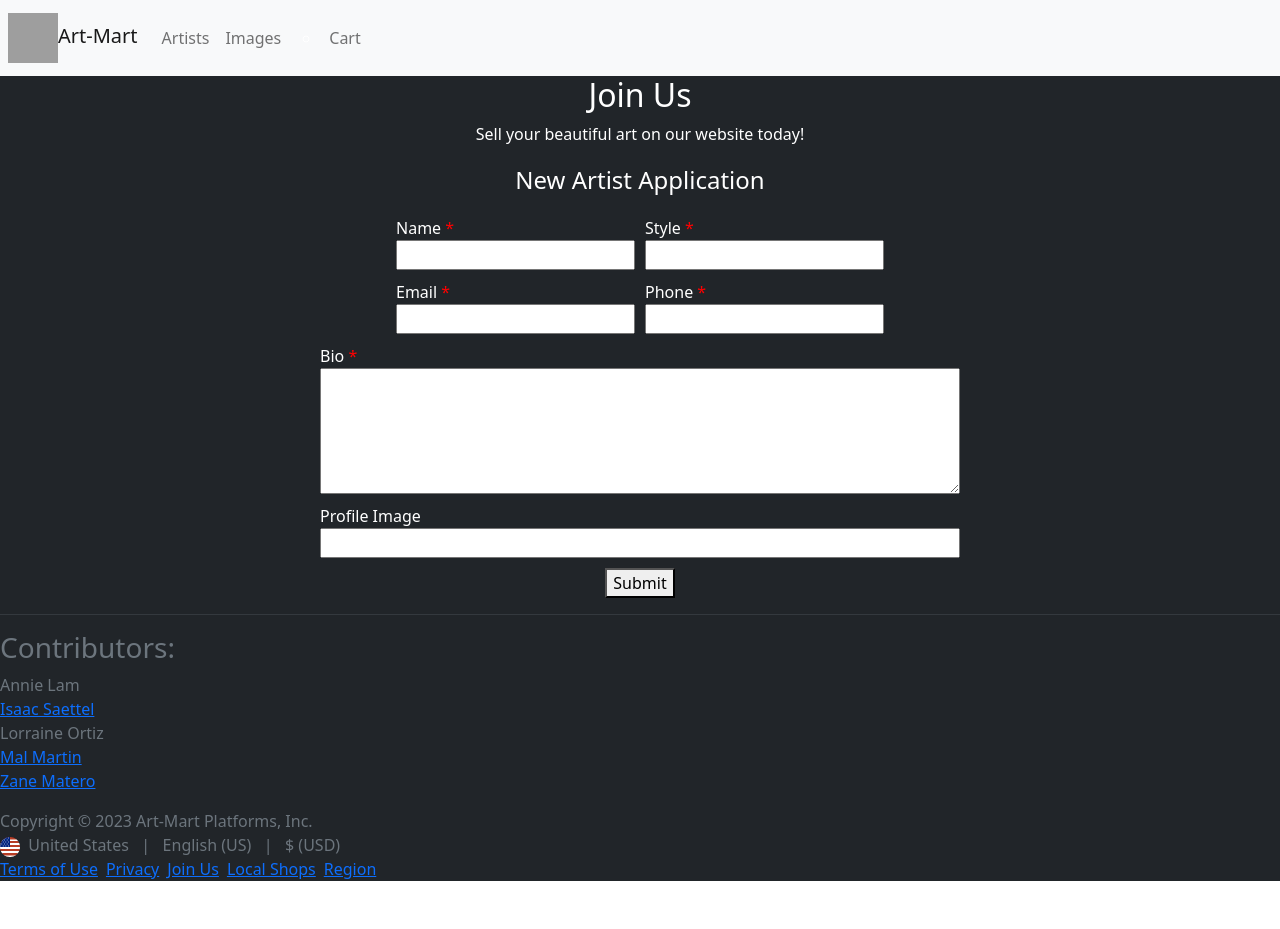
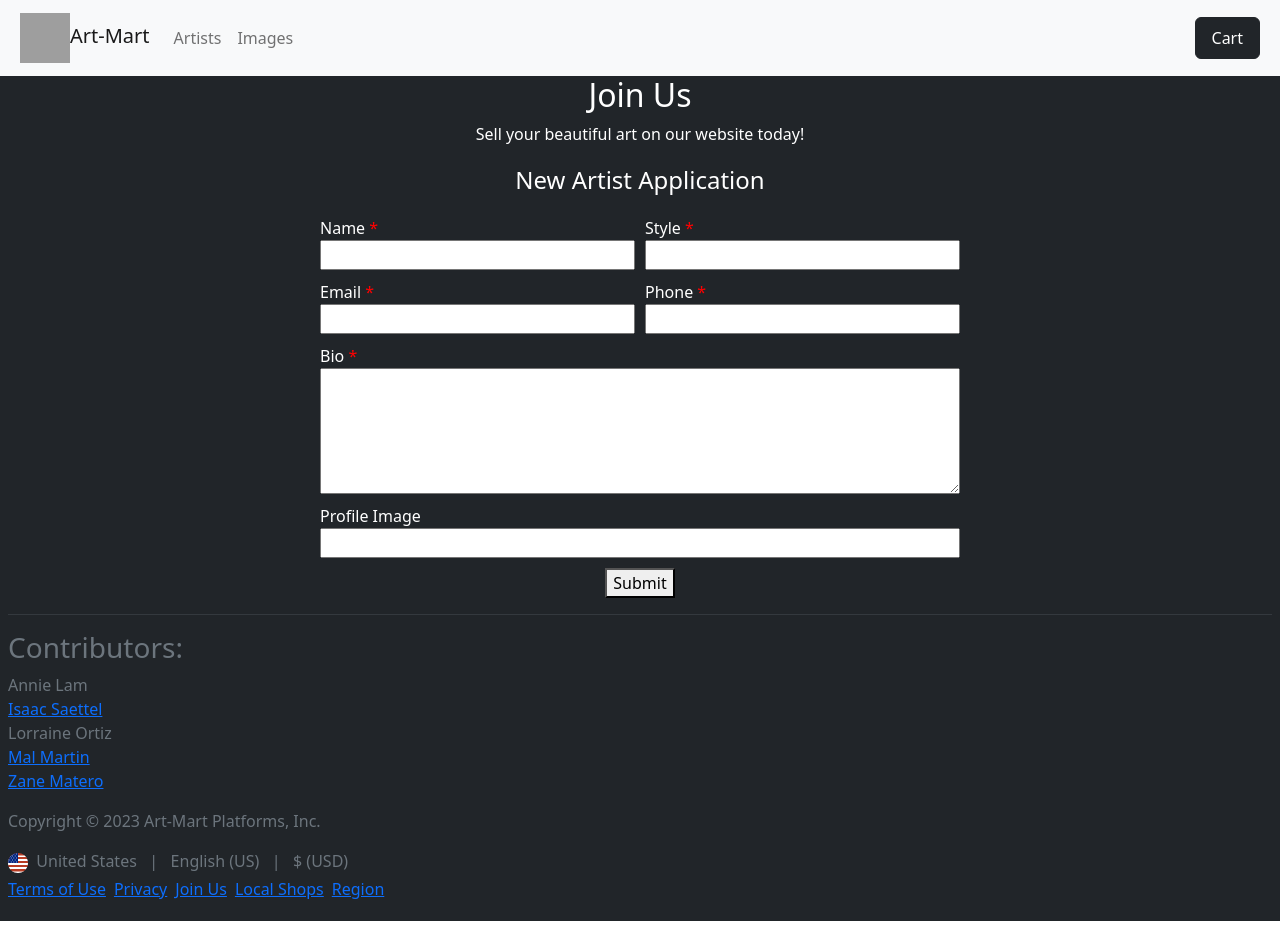
Before and after one commit to INS140/Art-Gallery-Marketplace, a React (Create React App) app in the folder art-gallery-marketplace/: page /join-us in a window 1280 px wide. Before the commit the page ends 897 px from the top, so only its background shows below. Built offline with nearby package versions, Linux system fonts and the light colour scheme; grey boxes are pictures that could not be loaded.

Commit message:
CartContext and CartView

```diff
--- a/art-gallery-marketplace/src/components/ArtistGallery.js
+++ b/art-gallery-marketplace/src/components/ArtistGallery.js
@@ -15,14 +15,15 @@ export default function ArtistGallery(){
         </div>
       )
   }
-    return(
-        <div>
+  return <div className='m-2'>
     <h1 className="text-light" style={{textAlign: "Center"}}>Artists</h1>
     <hr></hr>
-            <h3 className="text-secondary">Not an artist? Want to be? Click
-            <Link to="/join-us" className="btn btn-primary">Here</Link> to make your artist page!</h3>
+    <h3 className="text-secondary">
+      Not an artist? Want to be? Click &nbsp;
+      <Link to="/join-us" className="btn btn-primary">Here</Link>
+      &nbsp; to make your artist page!
+    </h3>
     <hr></hr>
     {createGrid()}
   </div>
-    )
 }
--- /dev/null
+++ b/art-gallery-marketplace/src/components/CartItem.js
@@ -0,0 +1,26 @@
+import { Link } from 'react-router-dom'
+
+export default function CartItem({ item }) {
+  const {
+    title,
+    pic,
+    description,
+    price,
+    quantity
+  } = item
+
+  return <div className="cart-item bg-light rounded-end my-3">
+    <div className="mh-100 item-img-container">
+      <Link to={`/artworks/${item.id}`}>
+        <img src={pic} alt={title} className="item-img" />
+      </Link>
+    </div>
+    <div className="item-details p-2">
+      <h3 className="d-inline">{title}</h3>
+      <button className='d-inline float-end bg-dark text-light'>Remove</button>
+      <p className='h-50 p-1 my-1 item-description border-dark-subtle'>{description}</p>
+      <span className="float-start mt-2 fs-5">Price: ${price}</span>
+      <span className="float-end mt-2 fs-5">Quantity: {quantity}</span>
+    </div>
+  </div>
+}
--- a/art-gallery-marketplace/src/components/CartView.js
+++ b/art-gallery-marketplace/src/components/CartView.js
@@ -1,14 +1,51 @@
-import { Link } from "react-router-dom";
-import useFetch from './custom-hooks/useFetch'
+import { useContext } from 'react'
+import { CartContext } from './context/CartContext'
+import CartItem from './CartItem'
+import './css/cart.css'
 
 export default function CartView() {
-    const { get } = useFetch()
+  const cart = [{
+    "id": "6443a3737eb20d4f1ca187ca",
+    "title": "Isaac01",
+    "pic": "https://media.nga.gov/iiif/d7add44a-80d3-434c-93e3-4572ab06283d/full/!740,560/0/default.jpg",
+    "artist": "64420b0b403305b28b482d7b",
+    "description": "Lorem ipsum dolor sit amet, consectetur adipiscing elit, sed do eiusmod tempor incididunt ut labore et dolore magna aliqua. dsbkahwofuyqfh qducyaudbffqjhgdpy;WN P QUEJHB9 JQ'WOUPUYHQ ERLVIUWB C;QPpih h;priuvwpuerliubfvw ;hrt pw8e wjk rpiwq 3lrqfqe9fpber ;q4irvpd8 bqeqriuqbvy rlvbqp87p;3 g;jhrvekbs dg ljhedvouyv;aj ludycvpauy dvbqludyvoyl lj ouyvepquehvv;qejhpbud;vkje;uigaeyfeq v igpfdh .aknsdd luy;eqjhbe.fkjq;dvgl eqviopr; v;vipbqryu vp0q8 ue 0 hp9 h8f[ uwf87q3pfi3bfpiu3 -3h[qblhvor8vgbq ",
+    "price": 30,
+    "year": {
+      "$date": "2021-01-01T00:00:00Z"
+    },
+    "style": "modern",
+    "size": "10X10",
+    "sold": false,
+    "copies": 1,
+    quantity: 1
+  },
+  {
+    "id": "6443a3737eb20d4f1ca187ca",
+    "title": "Isaac01",
+    "pic": "https://media.nga.gov/iiif/d7add44a-80d3-434c-93e3-4572ab06283d/full/!740,560/0/default.jpg",
+    "artist": "64420b0b403305b28b482d7b",
+    "description": "Lorem ipsum dolor sit amet, consectetur adipiscing elit, sed do eiusmod tempor incididunt ut labore et dolore magna aliqua. dsbkahwofuyqfh qducyaudbffqjhgdpy;WN P QUEJHB9 JQ'WOUPUYHQ ERLVIUWB C;QPpih h;priuvwpuerliubfvw ;hrt pw8e wjk rpiwq 3lrqfqe9fpber ;q4irvpd8 bqeqriuqbvy rlvbqp87p;3 g;jhrvekbs dg ljhedvouyv;aj ludycvpauy dvbqludyvoyl lj ouyvepquehvv;qejhpbud;vkje;uigaeyfeq v igpfdh .aknsdd luy;eqjhbe.fkjq;dvgl eqviopr; v;vipbqryu vp0q8 ue 0 hp9 h8f[ uwf87q3pfi3bfpiu3 -3h[qblhvor8vgbq ",
+    "price": 30,
+    "year": {
+      "$date": "2021-01-01T00:00:00Z"
+    },
+    "style": "modern",
+    "size": "10X10",
+    "sold": false,
+    "copies": 1,
+    quantity: 1
+  }] // useContext(CartContext)
 
-    return(
-        <div className="cart-container">
-            <h1 className="text-light text-center">Your cart is empty.</h1>
-            {/* <Link className="nav-link" to="/AboutUs">Cart</Link> */}
-            { }
+  return <div className="cart-container m-2">
+    { !cart.length
+      ? <h1 className="text-light text-center my-5">Your cart is empty.</h1>
+      : <>
+        <h1>Your Cart</h1>
+        <div className='text-dark'>
+          {cart.map(item => <CartItem key={item.id} item={item} />)}
         </div>
-    )
+      </>
+    }
+  </div>
 }
--- a/art-gallery-marketplace/src/components/Footer.js
+++ b/art-gallery-marketplace/src/components/Footer.js
@@ -2,7 +2,7 @@ import { Link } from 'react-router-dom'
 import './css/footer.css'
 
 export default function Footer(){
-  return <div className="bg-dark text-secondary">
+  return <div className="bg-dark text-secondary m-2">
     <hr></hr>
     <h3>Contributors:</h3>
     <ul className="list-unstyled">
@@ -15,7 +15,7 @@ export default function Footer(){
     <p className='left'>Copyright © 2023 Art-Mart Platforms, Inc.</p>
     <img src='./images/FlagIcon.svg' alt='US' />
     <span>&nbsp; United States &nbsp; | &nbsp; English (US) &nbsp; | &nbsp; $ (USD)</span>
-    <div>
+    <div className='py-1'>
       <ul className="list-inline">
         <li className="list-unstyled list-inline-item">
           <a href="#">Terms of Use</a>
--- a/art-gallery-marketplace/src/components/Navbar.js
+++ b/art-gallery-marketplace/src/components/Navbar.js
@@ -1,13 +1,13 @@
 import { Link } from "react-router-dom"
 
 export default function MainNav() {
-  return (
-    <nav className="navbar navbar-expand bg-light p-2">
+  return <nav className="navbar navbar-expand bg-light p-2">
+    <div className="container-fluid">
       <Link className="navbar-brand nav-link active" to="/"><img src="https://placekitten.com/50/50" />Art-Mart</Link>
       <button className="navbar-toggler" type="button" data-bs-toggle="collapse" data-bs-target="#navbarSupportedContent" aria-controls="navbarSupportedContent" aria-expanded="false" aria-label="Toggle navigation">
-      <span className="navbar-toggler-icon"></span>
-    </button>
-    <div className="collapse navbar-collapse" id="navbarSupportedContent">
+        <span className="navbar-toggler-icon"></span>
+      </button>
+      <div className="collapse navbar-collapse" id="navbarSupportedContent">
         <ul className="navbar-nav">
           <li className="nav-item">
             <Link className="nav-link" to="/artists">Artists</Link>
@@ -15,15 +15,11 @@ export default function MainNav() {
           <li className="nav-item">
             <Link className="nav-link" to="/images">Images</Link>
           </li>
-          <ul className="collapse navbar-collapse navbar-right" id="navbarSupportedContent">
-          <li className="nav-item">
-          <Link className="nav-link navbar-right" to="/cart">Cart</Link>
-          </li>
-          </ul>
         </ul>
       </div>
-    </nav>
-  )
+      <Link className="nav-link navbar-right btn btn-dark px-3 py-2" to="/cart">Cart</Link>
+    </div>
+  </nav>
 }
 /*
  <nav className="navbar navbar-expand-lg bg-light p-2">
--- /dev/null
+++ b/art-gallery-marketplace/src/components/context/CartContext.js
@@ -0,0 +1,19 @@
+import { createContext, useState } from "react";
+
+export const CartContext = createContext([])
+
+export default function CartProvider({children}) {
+    const [cart, setCart] = useState([])
+
+    const handleCartAdd = item => {
+        setCart(prev => [...prev, item])
+    }
+
+    const handleCartRemove = item => {
+        setCart(prev => prev.filter(i => i.id !== item.id))
+    }
+
+    return <CartContext.Provider value={{cart, handleCartAdd, handleCartRemove}}>
+        {children}
+    </CartContext.Provider>
+}
--- a/art-gallery-marketplace/src/components/context/DataContext.js
+++ /dev/null
@@ -1,3 +0,0 @@
-import { createContext } from "react";
-
-export const CartContext = createContext([])
--- /dev/null
+++ b/art-gallery-marketplace/src/components/css/cart.css
@@ -0,0 +1,26 @@
+.cart-container { min-height: 50vh; }
+
+.cart-item {
+    height: 25vh;
+    display: flex;
+    flex-direction: row;
+}
+
+.item-img-container {
+    width: auto;
+    height: 100%;
+}
+
+.item-img {
+    height: 100%;
+}
+
+.item-details {
+    width: 100%;
+}
+
+.item-description {
+    overflow-y: scroll;
+    width: 100%;
+    border: 1px solid #dee2e6;
+}
--- a/art-gallery-marketplace/src/components/css/footer.css
+++ b/art-gallery-marketplace/src/components/css/footer.css
@@ -1,15 +1,6 @@
 .footer {
-  /* position: fixed; */
-  left: 0;
-  bottom: 0;
-  width: 100%;
   height: 100px;
-  color: white;
   text-align: center;
 }
 
-.left {
-  text-align: left;
-  margin-top: auto;
-  margin-bottom: auto ;
-}
+.left { text-align: left; }
--- a/art-gallery-marketplace/src/components/css/new-artist-form.css
+++ b/art-gallery-marketplace/src/components/css/new-artist-form.css
@@ -7,4 +7,5 @@
     display: grid;
     grid: 1fr 1fr / 1fr 1fr;
     gap: 10px;
+    width: 100%;
 }
--- a/art-gallery-marketplace/src/index.js
+++ b/art-gallery-marketplace/src/index.js
@@ -5,13 +5,16 @@ import './index.css';
 import App from './App';
 import reportWebVitals from './reportWebVitals';
 import { BrowserRouter } from "react-router-dom";
+import CartProvider from './components/context/CartContext';
 
 
 
 const root = ReactDOM.createRoot(document.getElementById('root'));
 root.render(
   <BrowserRouter>
-    <App />
+    <CartProvider>
+      <App />
+    </CartProvider>
   </BrowserRouter>
 );
 
```
Lines whose indentation alone changed are shown as unchanged.
